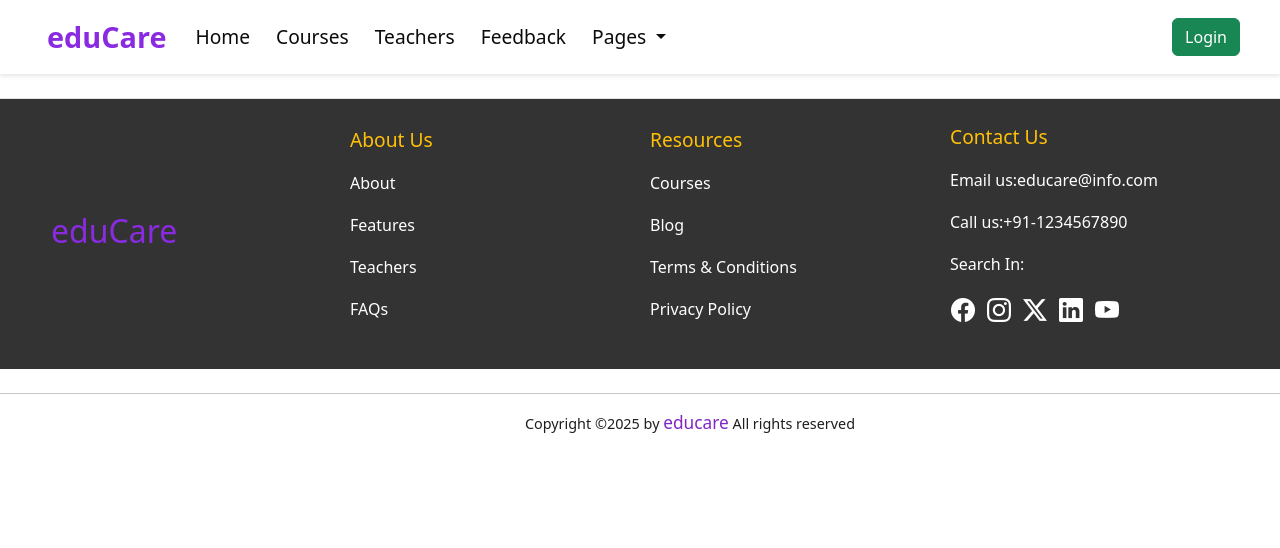
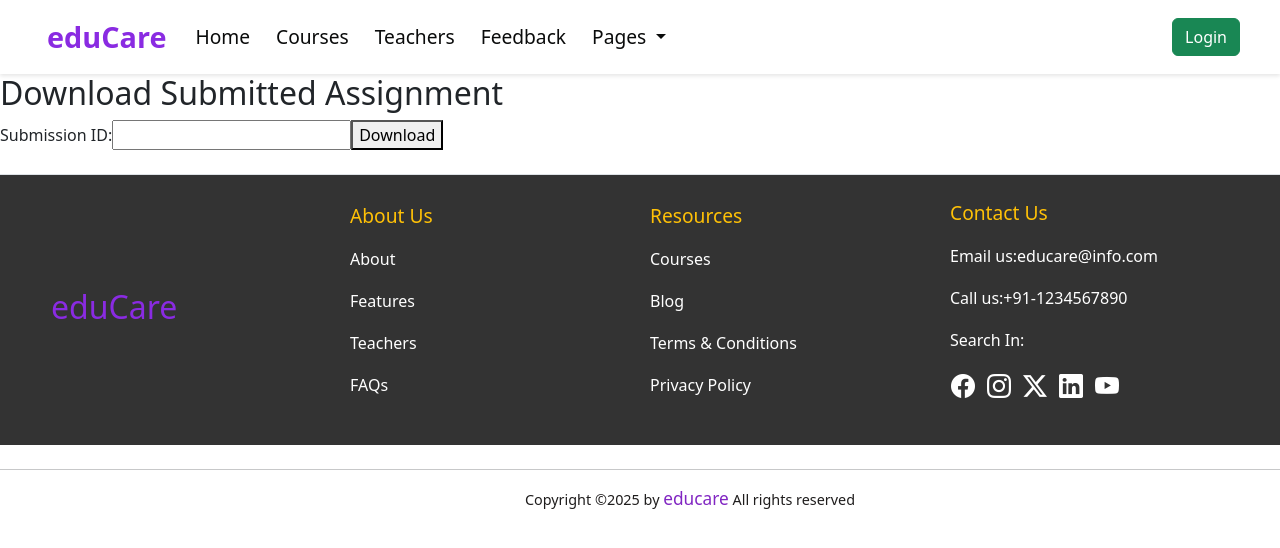
Before and after one commit to saima2208/LMS_Frontend, an Angular app: page /submitList in a window 1280 px wide. Before the commit this address led to /. Shown: the top 548 px of the page. Built offline with nearby package versions, Linux system fonts and the light colour scheme.

Commit message:
contact add

```diff
--- a/src/app/app.routes.ts
+++ b/src/app/app.routes.ts
@@ -38,6 +38,7 @@ import { FaqComponent } from './pages/faq/faq.component';
 import { MycoursesComponent } from './courses/mycourses/mycourses.component';
 import { StudentListComponent } from './students/student-list/student-list.component';
 import { AssignmentSubmissionComponent } from './submitAssignment/assignment-submission/assignment-submission.component';
+import { ListComponent } from './submitAssignment/list/list.component';
 
 export const routes: Routes = [
   { path: 'admin', component: AdminDashboardComponent },
@@ -78,5 +79,6 @@ export const routes: Routes = [
   { path: 'faq', component: FaqComponent },
   { path: 'myCourses', component: MycoursesComponent },
   {path: 'student-list', component:StudentListComponent},
-  {path:'submit' , component:AssignmentSubmissionComponent}
+  {path:'submit' , component:AssignmentSubmissionComponent},
+  {path:'submitList' , component:ListComponent}
 ];
--- a/src/app/model/contact.model.ts
+++ b/src/app/model/contact.model.ts
@@ -1,11 +1,11 @@
 export class Contact{
-  // id:number;
+   id:number;
   name:string;
   email:string;
   message:string;
 
   constructor(){
-    // this.id = 0;
+     this.id = 0;
     this.name = '';
     this.email='';
     this.message= '';
--- a/src/app/pages/contact/contact.component.ts
+++ b/src/app/pages/contact/contact.component.ts
@@ -4,7 +4,6 @@ import { Router } from '@angular/router';
 import { FormsModule } from '@angular/forms';
 import { CommonModule } from '@angular/common';
 import { ContactService } from '../services/contact.service';
-
 
 
 @Component({
--- a/src/app/pages/faq/faq.component.ts
+++ b/src/app/pages/faq/faq.component.ts
@@ -2,6 +2,7 @@ import { Component, OnInit } from '@angular/core';
 import { Contact } from '../../model/contact.model';
 import { Router } from '@angular/router';
 import { CommonModule } from '@angular/common';
+import { ContactService } from '../services/contact.service';
 
 @Component({
   selector: 'app-faq',
@@ -12,11 +13,18 @@ import { CommonModule } from '@angular/common';
 export class FaqComponent implements OnInit{
 contacts:Contact[]=[];
 
-constructor(private router: Router) {}
+constructor(private router: Router,
+  private contactService:ContactService
+) {}
 
   ngOnInit(): void {
-    // Load contact message from localStorage
-    this.contacts = JSON.parse(localStorage.getItem('contacts') || '[]');
+
+    this.getMessages();
+  }
+  getMessages() {
+    this.contactService.getAllMessages().subscribe((data) =>{
+      this.contacts = data;
+    })
   }
 
 }
--- a/src/app/pages/services/contact.service.ts
+++ b/src/app/pages/services/contact.service.ts
@@ -1,14 +1,13 @@
+import { HttpClient, HttpHeaders } from '@angular/common/http';
 import { Injectable } from '@angular/core';
 import { Observable } from 'rxjs';
 import { Contact } from '../../model/contact.model';
-import { HttpClient, HttpHeaders } from '@angular/common/http';
 
 @Injectable({
   providedIn: 'root'
 })
 export class ContactService {
-
-   private apiUrl = 'http://localhost:8080/api/contact';
+  private apiUrl = 'http://localhost:8080/api/contact';
 
   constructor(private http: HttpClient) {}
 
@@ -21,4 +20,5 @@ export class ContactService {
   getAllMessages(): Observable<Contact[]>{
 return this.http.get<Contact[]>(`${this.apiUrl}`);
   }
+
 }
--- /dev/null
+++ b/src/app/submitAssignment/list/list.component.html
@@ -0,0 +1,9 @@
+<div>
+  <h2>Download Submitted Assignment</h2>
+  <label>
+    Submission ID:
+  </label>
+
+  <input type="number" [(ngModel)]="submissionId" />
+  <button (click)="downloadAssignment(submissionId)">Download</button>
+</div>
--- /dev/null
+++ b/src/app/submitAssignment/list/list.component.ts
@@ -0,0 +1,34 @@
+import { Component } from '@angular/core';
+import { AssignmentService } from '../../assignments/assignment.service';
+import { SubmitAssignmentService } from '../services/submit-assignment.service';
+import { FormsModule } from '@angular/forms';
+import { CommonModule } from '@angular/common';
+
+@Component({
+  selector: 'app-list',
+  imports: [FormsModule,CommonModule],
+  templateUrl: './list.component.html',
+  styleUrl: './list.component.css'
+})
+export class ListComponent {
+submissionId: any;
+
+    constructor(private submissionService: SubmitAssignmentService,
+      private assignmentService: AssignmentService
+    ) { }
+
+     downloadAssignment(submissionId: number): void {
+    this.submissionService.downloadSubmittedAssignment(submissionId).subscribe({
+      next: (blob) => {
+        const url = window.URL.createObjectURL(blob);
+        const a = document.createElement('a');
+        a.href = url;
+        a.download = 'submitted-assignment'; // Optionally get filename from response headers
+        a.click();
+        window.URL.revokeObjectURL(url);
+      },
+      error: (err) => alert('Error downloading file: ' + err.message),
+    });
+  }
+
+}
--- a/src/app/teachers/teacher-dashboard/teacher-dashboard.component.html
+++ b/src/app/teachers/teacher-dashboard/teacher-dashboard.component.html
@@ -24,6 +24,13 @@
 
           </a>
       </li>
+
+          <li>
+          <a href="/submitList">
+             <i class="bi bi-mortarboard-fill"></i> Submitted Assignment
+
+          </a>
+      </li>
       <li><a href="/feedback">  <i class="bi bi-wechat"></i>Feedback</a></li>
 
       <li><a href="#">
```
Also changed, not shown: src/app/submitAssignment/list/list.component.css (added), 1 other file (tests, documents, lock files or other folders).
